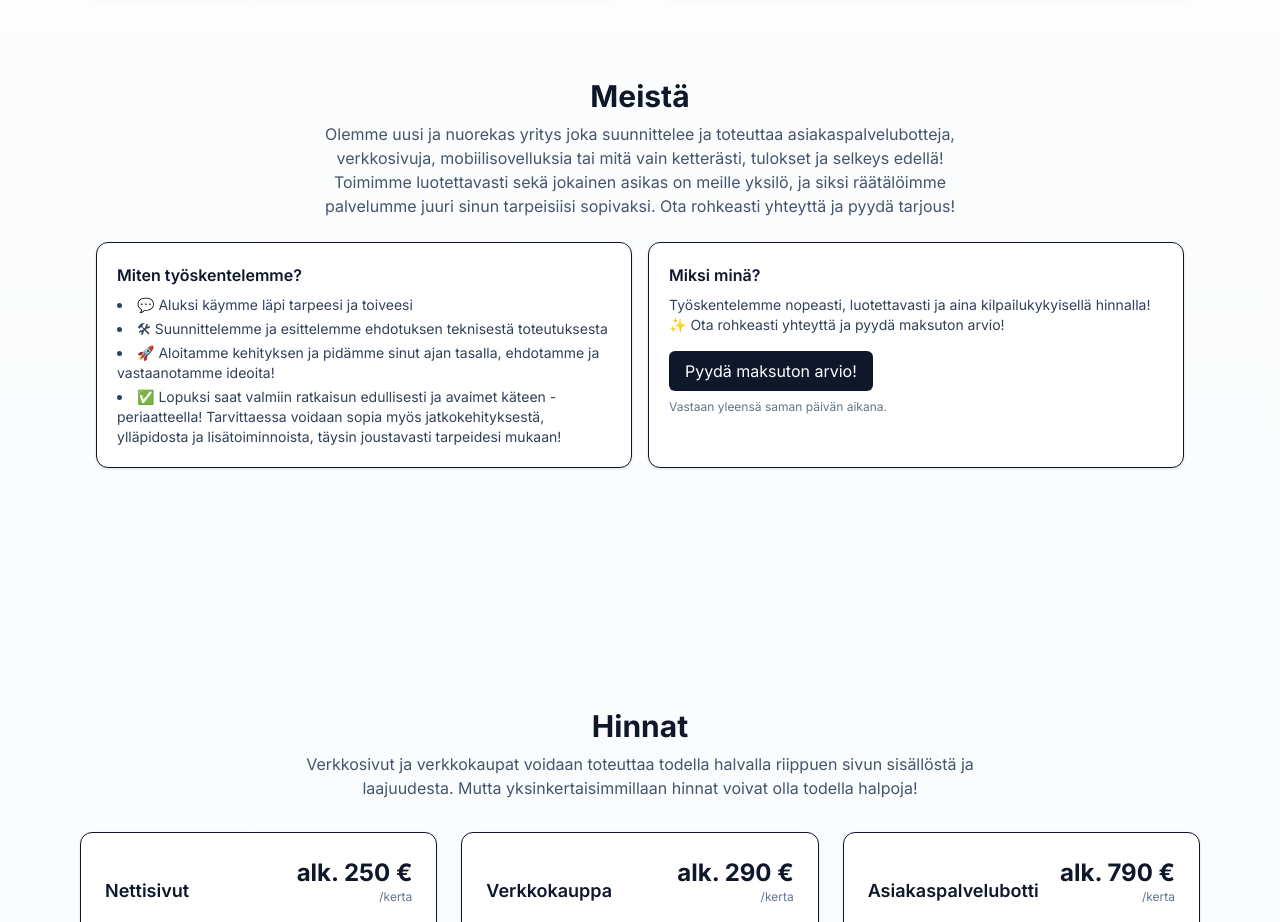
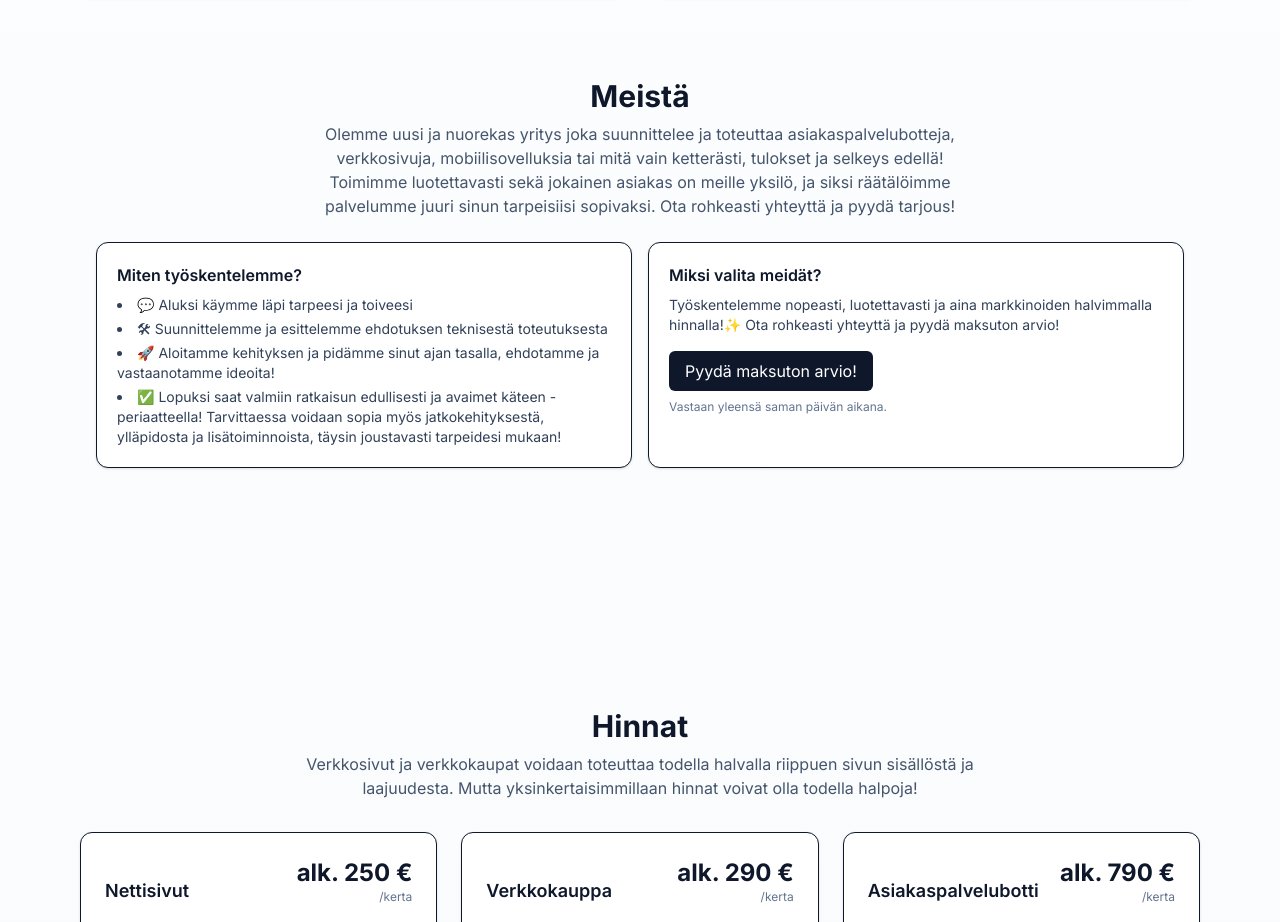
Before and after one commit to leob0i/Nettisivu1, a Next.js app: page / in a window 1280 px wide. Shown: the part 1582-2504 px from the top of the page. Built offline with nearby package versions, Linux system fonts and the light colour scheme.

Commit message:
Update about.tsx
Kirjoitusvirheiden korjaus

```diff
--- a/src/components/about.tsx
+++ b/src/components/about.tsx
@@ -5,7 +5,7 @@ export default function About() {
       <h2 className="text-2xl sm:text-3xl font-bold text-center">Meistä</h2>
       <p className="mt-2 text-slate-600 max-w-2xl mx-auto text-center">
         Olemme uusi ja nuorekas yritys joka suunnittelee ja toteuttaa asiakaspalvelubotteja, verkkosivuja, mobiilisovelluksia tai mitä vain
-        ketterästi, tulokset ja selkeys edellä! Toimimme luotettavasti sekä jokainen asikas on meille yksilö, ja siksi räätälöimme palvelumme juuri sinun tarpeisiisi sopivaksi. Ota rohkeasti yhteyttä ja pyydä tarjous!
+        ketterästi, tulokset ja selkeys edellä! Toimimme luotettavasti sekä jokainen asiakas on meille yksilö, ja siksi räätälöimme palvelumme juuri sinun tarpeisiisi sopivaksi. Ota rohkeasti yhteyttä ja pyydä tarjous!
       </p>
 
       <div className="mt-6 grid gap-4 sm:grid-cols-2">
@@ -20,9 +20,9 @@ export default function About() {
         </div>
 
         <div className="rounded-xl border bg-white p-5 shadow-sm">
-          <div className="font-semibold">Miksi minä?</div>
+          <div className="font-semibold">Miksi valita meidät?</div>
           <p className="mt-2 text-sm text-slate-700">
-            Työskentelemme nopeasti, luotettavasti ja aina kilpailukykyisellä hinnalla!✨
+            Työskentelemme nopeasti, luotettavasti ja aina markkinoiden halvimmalla hinnalla!✨
             Ota rohkeasti yhteyttä ja pyydä maksuton arvio!
           </p>
           <a
```
